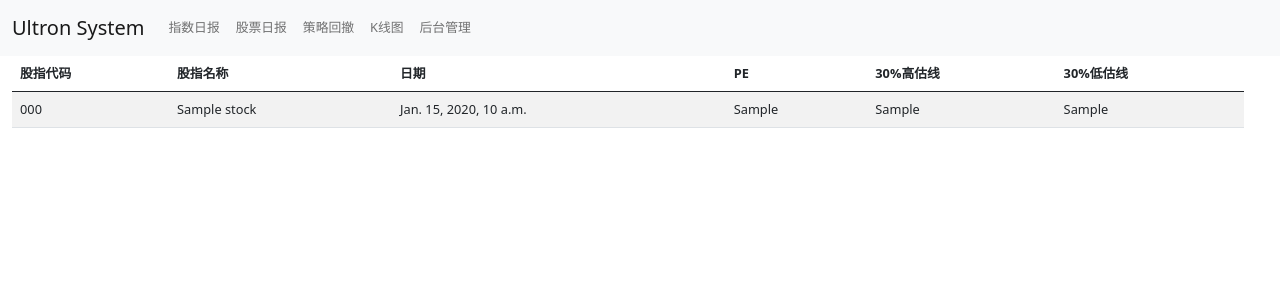
After one commit to xiaoli/Light, a Django app: template ultron/stocks/templates/list_all_report.html in a window 1280 px wide. The commit adds this page. Shown: the top 300 px of the page. Run offline with Django 3.2, Linux system fonts and the light colour scheme; the template is opened without the code that fills it: most values are stand-ins (such as "Sample title", 1, 10 or a date in 2020); some libraries are stand-ins or nearby versions.

Commit message:
增加股票日报以及历史日报

```diff
--- a/ultron/stocks/templates/base.html
+++ b/ultron/stocks/templates/base.html
@@ -34,9 +34,13 @@
             {% url 'index' as index_url %}
             {% url 'list_strategy' as list_strategy_url %}
             {% url 'list_khistory' as list_khistory_url %}
+            {% url 'stock_index' as stock_index_url %}
           <ul class="navbar-nav">
             <li class="nav-item">
-              <a class="nav-link {% if request.get_full_path == index_url %}active{% endif %}" aria-current="page" href="{% url 'index' %}">最新日报</a>
+              <a class="nav-link {% if request.get_full_path == index_url %}active{% endif %}"  href="{% url 'index' %}">指数日报</a>
+            </li>
+            <li class="nav-item">
+              <a class="nav-link {% if request.get_full_path == stock_index_url %}active{% endif %}" href="{% url 'stock_index' %}">股票日报</a>
             </li>
             <li class="nav-item">
               <a class="nav-link {% if request.get_full_path == list_strategy_url %}active{% endif %}" href="{% url 'list_strategy' %}">策略回撤</a>
--- /dev/null
+++ b/ultron/stocks/templates/list_all_report.html
@@ -0,0 +1,38 @@
+{% extends "new_base.html" %}
+
+{% block content %}
+<div class="row content">
+    <div class="row mb-3">
+        <div class="col-sm-12">
+            <table class="table table-hover table-striped">
+              <thead>
+                <tr>
+                    <th scope="col">股指代码</th>
+                    <th scope="col">股指名称</th>
+                    <th scope="col">日期</th>
+                    <th scope="col">PE</th>
+                    <th scope="col">30%高估线</th>
+                    <th scope="col">30%低估线</th>
+                    {% if s.ipo_type == 2 %}
+                    <th scope="col">可操作基金</th>
+                    {% endif %}
+                </tr>
+              </thead>
+              <tbody>
+              {% for r in r_list %}
+                  <tr>
+                      <td>{{ r.stock.code }}</td>
+                      <td>{{ r.stock.code_name }}</td>
+                      <td>{{ r.pe_date }}</td>
+                      <td>{{ r.pe_value }}<span class="badge rounded-pill {% if r.pe_value >= r.h_pe %}bg-danger{% elif r.pe_value <= r.l_pe %}bg-success{% else %}bg-light{% endif %}">{% if r.pe_value >= r.h_pe %}高{% elif r.pe_value <= r.l_pe %}低{% endif %}</span>
+                      </td>
+                      <td>{{ r.h_pe }}</td>
+                      <td>{{ r.l_pe }}</td>
+                  </tr>
+              {% endfor %}
+              </tbody>
+            </table>
+        </div>
+    </div>
+</div>
+{% endblock %}
--- a/ultron/stocks/templates/new_base.html
+++ b/ultron/stocks/templates/new_base.html
@@ -27,9 +27,13 @@
             {% url 'index' as index_url %}
             {% url 'list_strategy' as list_strategy_url %}
             {% url 'list_khistory' as list_khistory_url %}
+            {% url 'stock_index' as stock_index_url %}
           <ul class="navbar-nav">
             <li class="nav-item">
-              <a class="nav-link {% if request.get_full_path == index_url %}active{% endif %}" aria-current="page" href="{% url 'index' %}">最新日报</a>
+              <a class="nav-link {% if request.get_full_path == index_url %}active{% endif %}" href="{% url 'index' %}">指数日报</a>
+            </li>
+            <li class="nav-item">
+              <a class="nav-link {% if request.get_full_path == stock_index_url %}active{% endif %}"  href="{% url 'stock_index' %}">股票日报</a>
             </li>
             <li class="nav-item">
               <a class="nav-link {% if request.get_full_path == list_strategy_url %}active{% endif %}" href="{% url 'list_strategy' %}">策略回撤</a>
--- a/ultron/stocks/urls.py
+++ b/ultron/stocks/urls.py
@@ -9,5 +9,7 @@ urlpatterns = [
     path('list_strategy', views.list_strategy, name='list_strategy'),
     path('calculate', views.calculate, name='calculate'),
     path('list_khistory', views.list_khistory, name='list_khistory'),
+    path('list_all_report', views.list_all_report, name='list_all_report'),
+    path('stock_index', views.stock_index, name='stock_index'),
     path('', views.index, name='index')
 ]
```
Also changed, not shown: ultron/stocks/templates/list_report.html (+7 -3 lines), ultron/stocks/views.py (+56 -0 lines).
